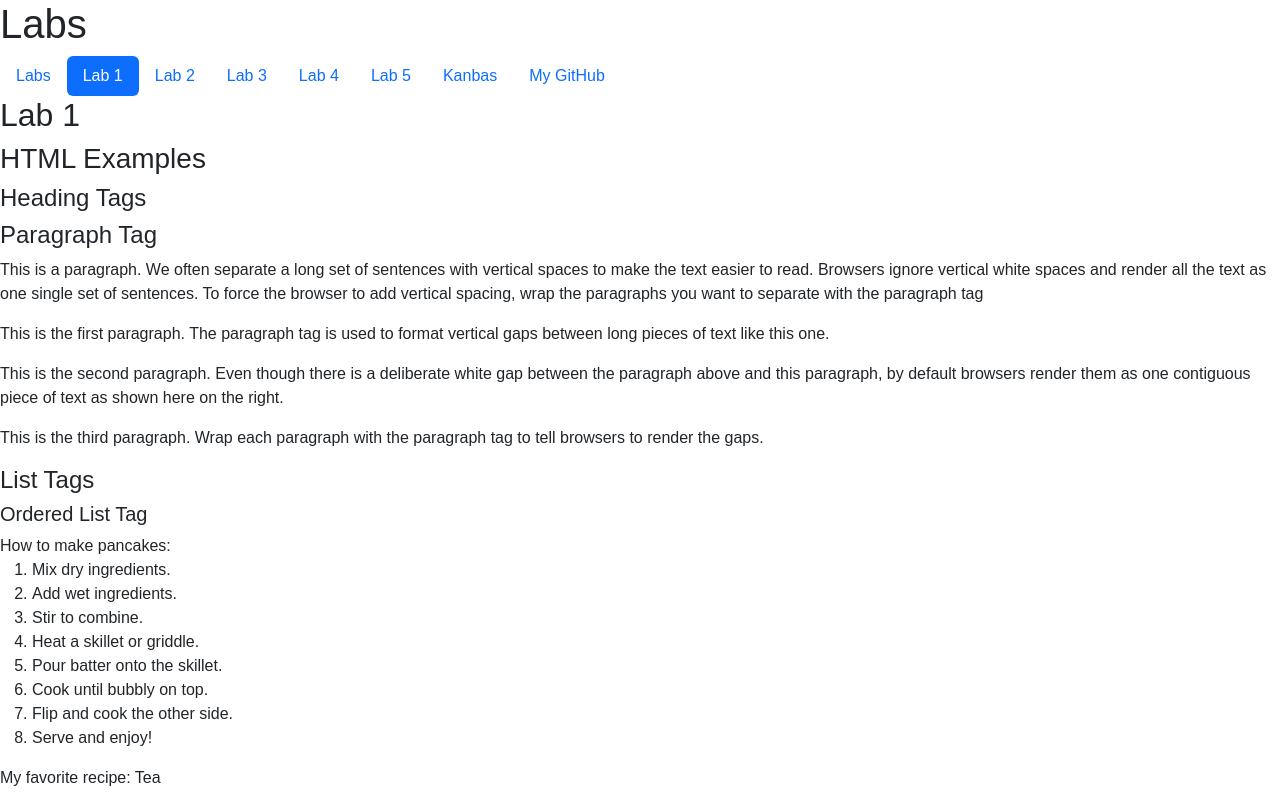
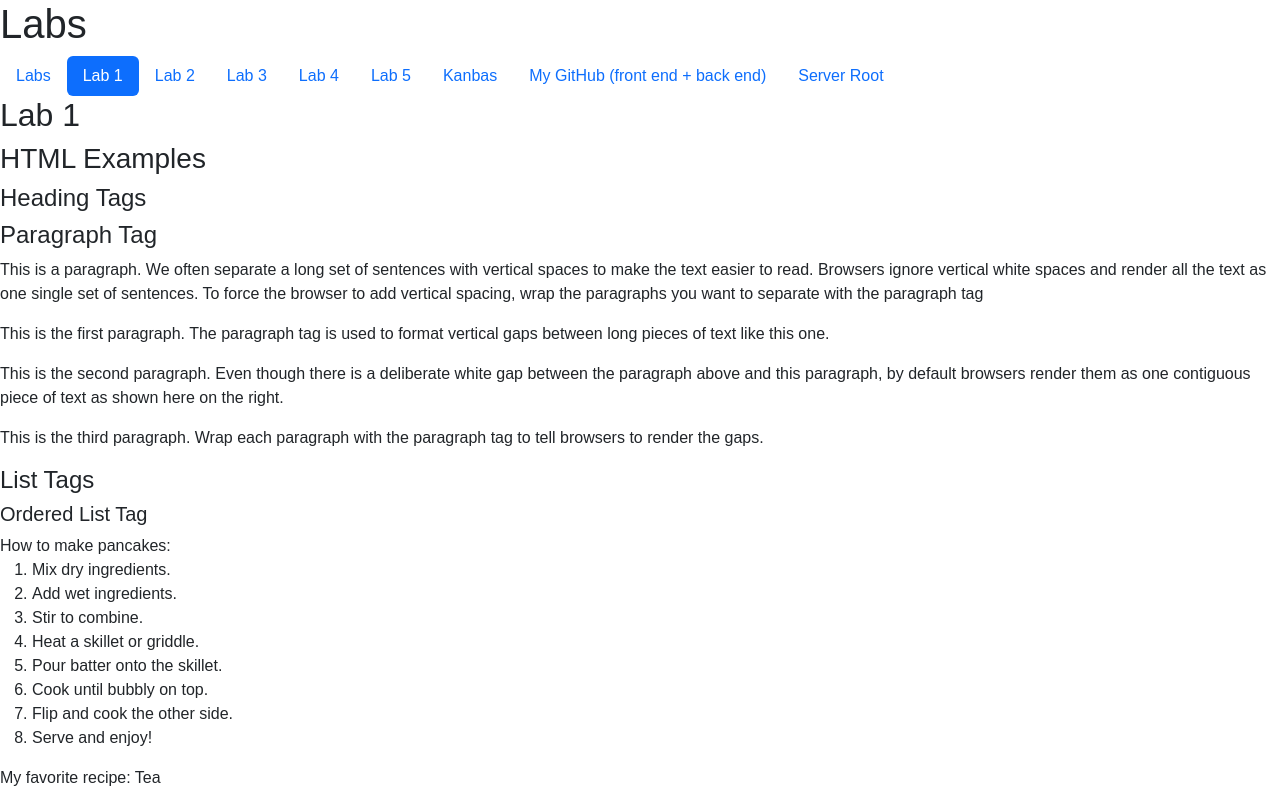
Before and after one commit to vivekdhir77/assignment, a React (Create React App) app: page /#/Labs/Lab1 in a window 1280 px wide. Shown: the top 793 px of the page. Built offline with nearby package versions, Linux system fonts and the light colour scheme; no server answers.

Commit message:
added backend server link at TOC.tsx

```diff
--- a/src/Labs/TOC.tsx
+++ b/src/Labs/TOC.tsx
@@ -49,7 +49,12 @@ export default function TOC() {
       </li>
       <li className="nav-item">
         <a id="wd-k" href="https://github.com/vivekdhir77" className="nav-link">
-          My GitHub
+          My GitHub (front end + back end)
+        </a>
+      </li>
+      <li className="nav-item">
+        <a id="wd-k" href="https://assignment-gi68.onrender.com" className="nav-link">
+          Server Root
         </a>
       </li>
     </ul>
```
